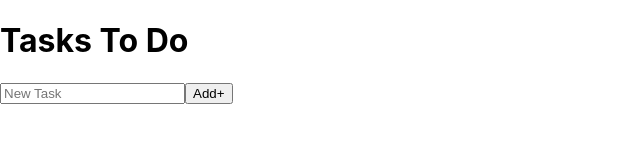
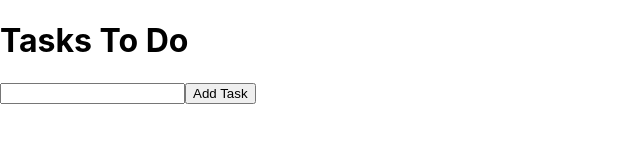
Before and after one commit to MikeAtwood/task-app, a React (Create React App) app: page / in a window 1280 px wide. Shown: the top 160 px of the page, without its empty margins (0-640 px from the left). Built offline with nearby package versions, Linux system fonts and the light colour scheme.

Commit message:
finished overview

```diff
--- a/src/components/Overview.js
+++ b/src/components/Overview.js
@@ -7,21 +7,56 @@
         this.state = {
             newTask: ''
         }
+        this.handleInputChange = this.handleInputChange.bind(this)
+        this.handleAddTask = this.handleAddTask.bind(this)
+    }
+    handleInputChange = (e) => {
+        this.setState({ newTask: e.target.value })
+    }
 
+    handleAddTask = () => {
+        const { newTask } = this.state;
+        this.props.onAddTask(newTask)
+        this.setState({ newTask: '' })
+    }
+    render() {
+        const { newTask } = this.state
+        return (
+            <div>
+                <input type='text' value={newTask} onChange={this.handleInputChange} />
+                <button onClick={this.handleAddTask}>Add Task</button>
+            </div>
+        )
     }
 }
 
 // Main component that displays content
 class Overview extends Component {
-
+    constructor(props) {
+        super(props)
+        this.state = {
+            tasks: []
+        };
+        this.handleAddTask = this.handleAddTask.bind(this)
+    }
+    handleAddTask(newTask) {
+        this.setState(prevState => ({
+            tasks: [...prevState.tasks, newTask]
+        }))
+    }
 
     render() {
+        const { tasks } = this.state;
         return (
-                <div>
-                    <h1>Tasks To Do</h1>
-                    <input type='text' placeholder='New Task'></input>
-                    <button>Add+</button>
-                </div>
+            <div>
+                <h1>Tasks To Do</h1>
+                <AddTask onAddTask={this.handleAddTask} />
+                <ul>
+                    {tasks.map((task, index) => (
+                        <li key={index}>{task}</li>
+                    ))}
+                </ul>
+            </div>
         )
     }
 }
```
